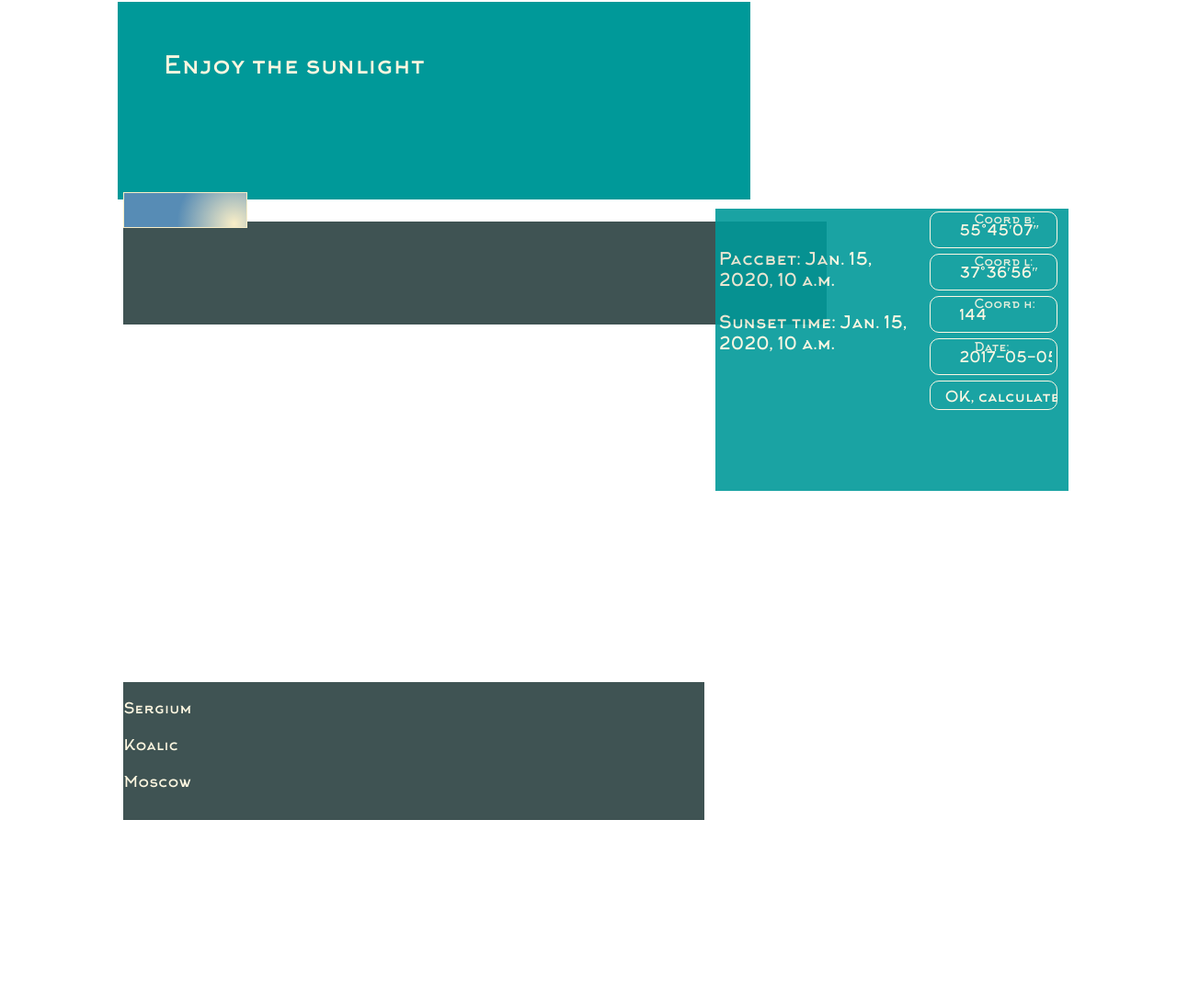
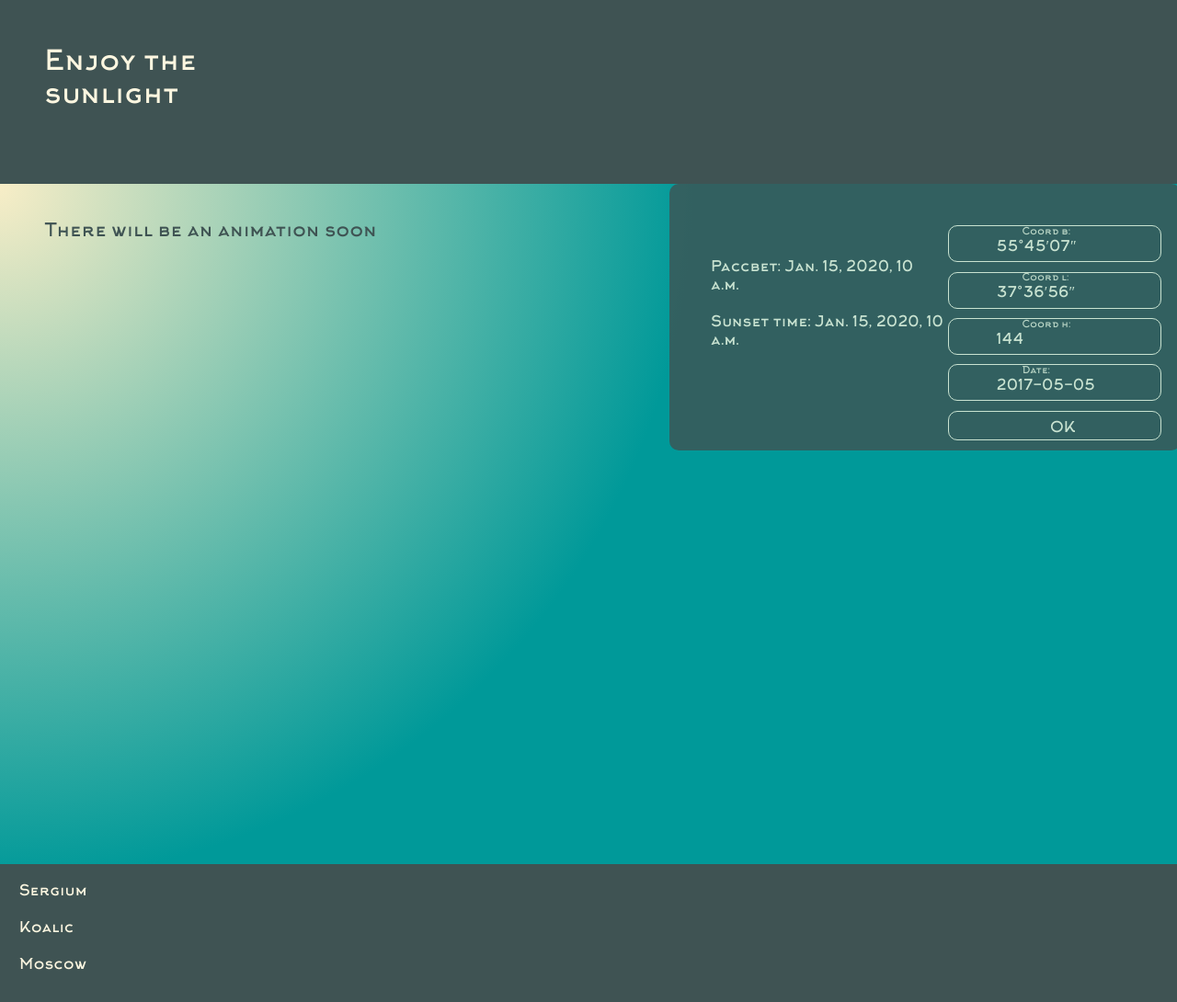
Before and after one commit to vetakim/WhetherDawn, a Django app: template WhetherDawn/WhetherDawnUp/templates/WhetherDawnUp/input.html in a window 1280 px wide. Shown: the whole page at 92% size. Before the commit the page ends 892 px from the top, so only its background shows below. Run offline with Django 3.2, Linux system fonts and the light colour scheme; tables that the repository leaves empty hold one stand-in row (values such as "Sample post"); the template is opened without the code that fills it: values that come from a table or form of the project are taken from there, most other values are stand-ins (such as "Sample title", 1, 10 or a date in 2020).

Commit message:
one more concept with footer and header

```diff
--- a/WhetherDawn/WhetherDawnUp/templates/WhetherDawnUp/input.html
+++ b/WhetherDawn/WhetherDawnUp/templates/WhetherDawnUp/input.html
@@ -2,33 +2,8 @@
 {% block content %}
 {% load static %}
 
-<header class="adorable strip" id="cap" align="left">
-    Enjoy the sunlight
-</header>
-<div class="adorable" id="iodata">
-    <form action="" method="post">
-        {% csrf_token %}
-        <div class="idata">
-            {% for field in form %}
-            <div class="idataitem">
-                {{ field.label_tag }} {{ field }}
-            </div>
-            {% endfor %}
-            <div class="idataitem">
-                <input type=submit value='OK, calculate' id="ok"> </input>
-            </div>
-        </div>
-
-        <div class="odata">
-            <p>
-            <br> Рассвет: {{ results.time_rise }} </br>
-            <br> Sunset time:  {{ results.time_set }} </br>
-            </p>
-        </div>
-    </form>
-</div>
-
-<div class="blue strip">
+<header class="dark-gray strip" id="cap" align="left">
+    <div class="lozung"> Enjoy the sunlight </div>
     <div id="moscow">
         <script type="text/javascript">
 drawMoscow();
@@ -42,8 +17,6 @@ setInterval( getWeatherData, 600000);
 document.getElementById("peter").innerHTML  = getInfo(pdata);
         </script>
     </div>
-</div>
-<div class="dark-gray narrow strip">
     <div id="nurlat">
         <script type="text/javascript">
 var ndata = getWeatherData(516716, 0, 0);
@@ -51,6 +24,37 @@ setInterval( getWeatherData, 600000);
 document.getElementById("nurlat").innerHTML  = getInfo(ndata);
         </script>
     </div>
+</header>
+
+<div class="adorable strip">
+    <div class="dark-gray" id="iodata">
+        <form action="" method="post">
+            {% csrf_token %}
+            <div class="idata">
+                {% for field in form %}
+                <div class="idataitem">
+                    {{ field.label_tag }} {{ field }}
+                </div>
+                {% endfor %}
+                <div class="idataitem">
+                    <input type=submit value='OK' id="ok"> </input>
+                </div>
+            </div>
+
+            <div class="odata">
+                <p>
+                <br> Рассвет: {{ results.time_rise }} </br>
+                <br> Sunset time:  {{ results.time_set }} </br>
+                </p>
+            </div>
+        </form>
+    </div>
+    <div>
+        There will be an animation soon
+    </div>
 </div>
 
+<!--</div>-->
+<!--<div class="dark-gray narrow strip">-->
+
 {% endblock %}
--- a/WhetherDawn/static/js/weather.js
+++ b/WhetherDawn/static/js/weather.js
@@ -7,7 +7,7 @@ function dms2grad(dms) {
 }
 
 function getInfo(json) {
-    var info = "<br><u>" +  json.name + "</u></br>";
+    var info = "<br>" +  json.name + "</br>";
     info += "<br> Wind " + json.wind.speed + " m/s </br>";
     info += "<br> Temperature " + json.main.temp + " °C </br>";
     info += "<br> Cloudiness " + json.clouds.all + " % </br>";
--- a/WhetherDawn/static/plain.css
+++ b/WhetherDawn/static/plain.css
@@ -4,7 +4,10 @@
     /*background: rgba( 87, 140, 181, 1);*/
 }
 .gray { background: rgba(166, 171, 181, 1) }
-.dark-gray { background: #3F5353 }
+.dark-gray {
+    background: #3F5353;
+    color: #FCF6E0;
+}
 .light-gray { background: rgba(212, 217, 219, 1) }
 .orange {
     /*background: radial-gradient(circle farthest-corner at 0px 0px, #f9eec7, rgb(247, 153,  92), rgb(247, 153,  92));*/
@@ -24,8 +27,9 @@
 .pink-red { background: rgba(255, 115, 115, 1) }
 .adorable {
     background: radial-gradient( circle at 0% 0%, #f9eec7, rgb(0, 153, 153), rgb(0, 153, 153));
-    background: rgb(0, 153, 153);
-    color: #FCF6E0;
+    color: #3F5353;
+    /*background: rgb(0, 153, 153);*/
+    /*color: #FCF6E0;*/
 }    /* Вторичный Цвет A */
 .dark-adorable {
     background: rgba( 29, 115, 115, 1);
@@ -50,7 +54,7 @@ html, body, .wrapper {
     font-family: Arkhip;
     font-size: 1em;
     background: rgba(255, 255, 255, 0);
-    color: #FCF6E0;
+    /*color: #FCF6E0;*/
 }
 table, tbody, tr, td {
     color: inherit;
@@ -77,9 +81,10 @@ p, br, u {
 }
 footer {
     height: 150px;
-    width: 50%;
+    width: 100%;
     margin-top: -150px;
-    margin-left: 10%;
+    margin-left: -1%;
+    padding-left: 2%;
 }
 
 form {
@@ -98,7 +103,7 @@ label {
     position: absolute;
     height: 2em;
     width: 100%;
-    font-size: 10pt;
+    font-size: 8pt;
     padding-left: 30%;
     top: 12%;
     opacity: 0.9;
@@ -108,7 +113,6 @@ input {
     display: block;
     background: inherit;
     color: inherit;
-    /*opacity: 0.7;*/
     height: 2.5em;
     width: 90%;
     margin-top: 0px;
@@ -118,6 +122,7 @@ input {
     padding-bottom: 0%;
     border: 1pt solid #FCF6E0;
     border-radius: 10px;
+    font-size: 12pt;
 }
 input[type=submit] {
     opacity: 1;
@@ -140,12 +145,6 @@ input:hover {
 .strip {
     height: 100%;
     width: 100%;
-    font-size: 20px;
-    padding: 2%;
-    padding-top: 1%;
-    padding-right: 1%;
-    padding-bottom: 1%;
-    padding-left: 20%;
     outline: medium none;
     outline-width: medium;
     outline-style: none;
@@ -157,6 +156,9 @@ input:hover {
     float: left;
     margin-left: 1%;
     margin-right: 1%;
+    padding-top: 40px;
+    padding-left: 40px;
+    font-size: 20px;
 }
 .strip > img {
     margin-left: 1%;
@@ -175,50 +177,54 @@ input:hover {
     height: 100px;
 }
 .content {
-    /*position: relative;*/
-    /*display: block;*/
-    width: 50%;
-    left: 10%;
+    width: 102%;
     min-height: 100%;
     padding-bottom: 90px;
-    margin-left: 10%;
-    /*height: calc( 100% - 350px );*/
-    /*margin-bottom: 1px;*/
-    /*margin-top:1px;*/
-    /*min-height: calc( 100% - 200px );*/
+    margin-left: -1%;
 }
 #cap {
     padding-top: 55px;
-    padding-bottom: 10px;
-    padding-left: 50px;
     height: 150px;
-    margin: 1%;
     margin-top: -1%;
-    margin-right: -1%;
-    margin-bottom: 0%;
-    margin-left: -1%;
     font-size: 20pt;
 }
+#cap > div {
+    position: relative;
+    display: inline;
+    float: right;
+    font-size: 10pt;
+    margin-top: -55px;
+    overflow: hidden;
+}
+#cap > .lozung {
+    position: relative;
+    display: inline;
+    width: 20%;
+    float: left;
+    font-size: 30px;
+    padding-top: 55px;
+}
 #iodata {
-    position: fixed;
-    left: 60%;
-    height: 300px;
-    width: 30%;
-    margin: 10px;
-    opacity: 0.9;
+    position: relative;
+    display: inline;
+    float: right;
+    margin-right: 1px;
+    height: 250px;
+    width: 40%;
     z-index: 1000;
+    opacity: 0.8;
     border-radius: 10px;
+    font-size: 12pt;
 }
 
-#iodata + div {
+#iodata > div {
     position: relative;
     display: inline;
-    border: 1pt solid #f9eec7;
 }
 
 .idata {
     float: right;
-    width: 40%;
+    width: 50%;
 }
 
 .idataitem {
@@ -231,7 +237,7 @@ input:hover {
 .odata {
     width: 65%;
     padding: 1%;
-    height: 100%;
+    height: 95%;
 }
 
 .odata:hover {
@@ -239,5 +245,5 @@ input:hover {
     /*box-shadow: 0 0 1px 1px #FCF6E0;*/
 }
 .odata > p, br {
-    font-size: 14pt;
+    font-size: 12pt;
 }
```
